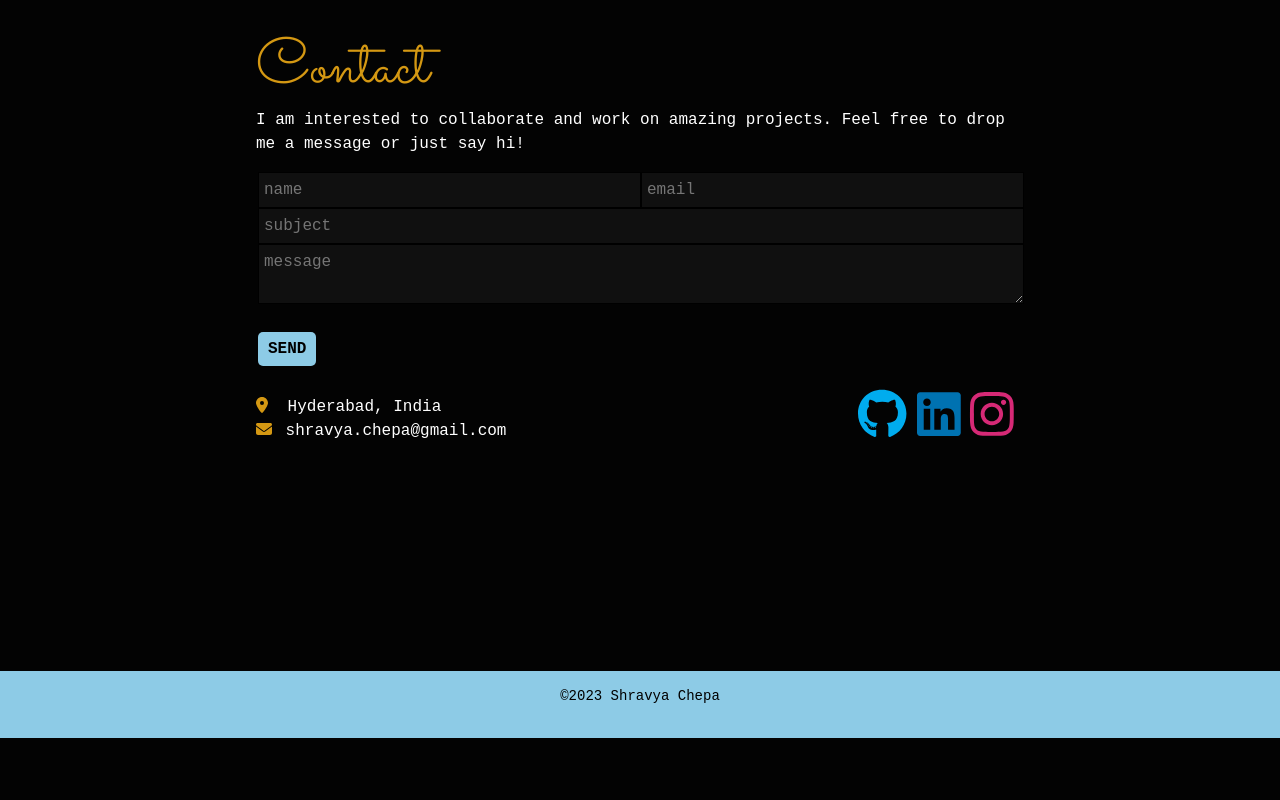
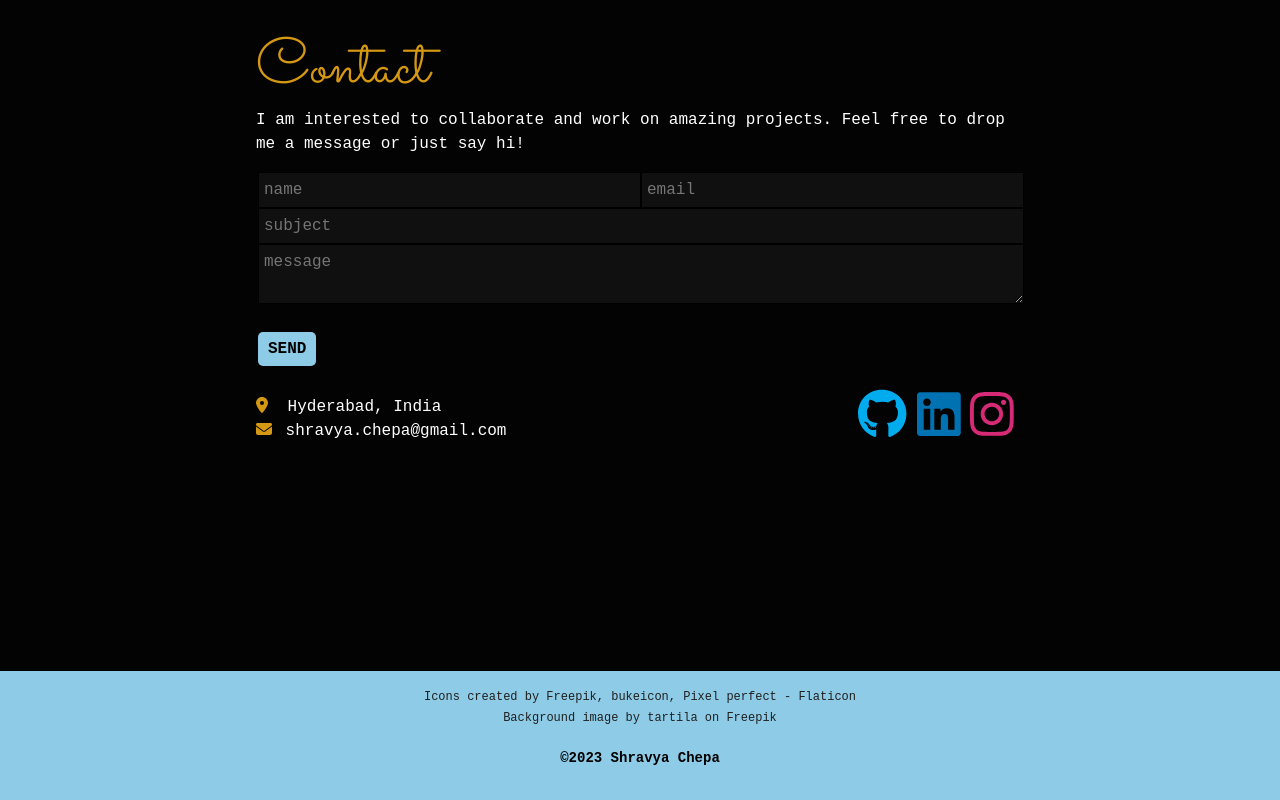
Before and after one commit to shravya-chepa/portfolio, a React (Create React App) app: page / in a window 1280 px wide. Shown: the part 3828-4628 px from the top of the page. Before the commit the page ends 4566 px from the top, so only its background shows below. Built offline with nearby package versions, Linux system fonts and the light colour scheme.

Commit message:
feat: add attributes for icons and background image

```diff
--- a/src/components/Footer.js
+++ b/src/components/Footer.js
@@ -3,6 +3,16 @@ import "./Footer.scss";
 function Footer() {
   return (
     <div className="footer-section">
+      <div className="attributes">
+        <a href="https://www.flaticon.com/free-icons/" title="icons">
+          Icons created by Freepik, bukeicon, Pixel perfect - Flaticon
+        </a>
+        <br />
+        <a href="https://www.freepik.com/free-vector/color-seamless-space-pattern_10838001.htm#query=cartoon%20space&position=24&from_view=keyword&track=ais">
+          Background image by tartila on Freepik
+        </a>
+      </div>
+
       <p>©2023 Shravya Chepa</p>
     </div>
   );
--- a/src/components/Footer.scss
+++ b/src/components/Footer.scss
@@ -11,4 +11,18 @@
   margin-left: calc((-100vw + 100%) / 2);
   margin-right: calc((-100vw + 100%) / 2);
   margin-bottom: -100px;
+
+  p {
+    font-weight: bold;
+  }
+
+  .attributes {
+    margin-bottom: 20px;
+
+    a {
+      color: #000000;
+      font-size: 12px;
+      color: #202020;
+    }
+  }
 }
```
